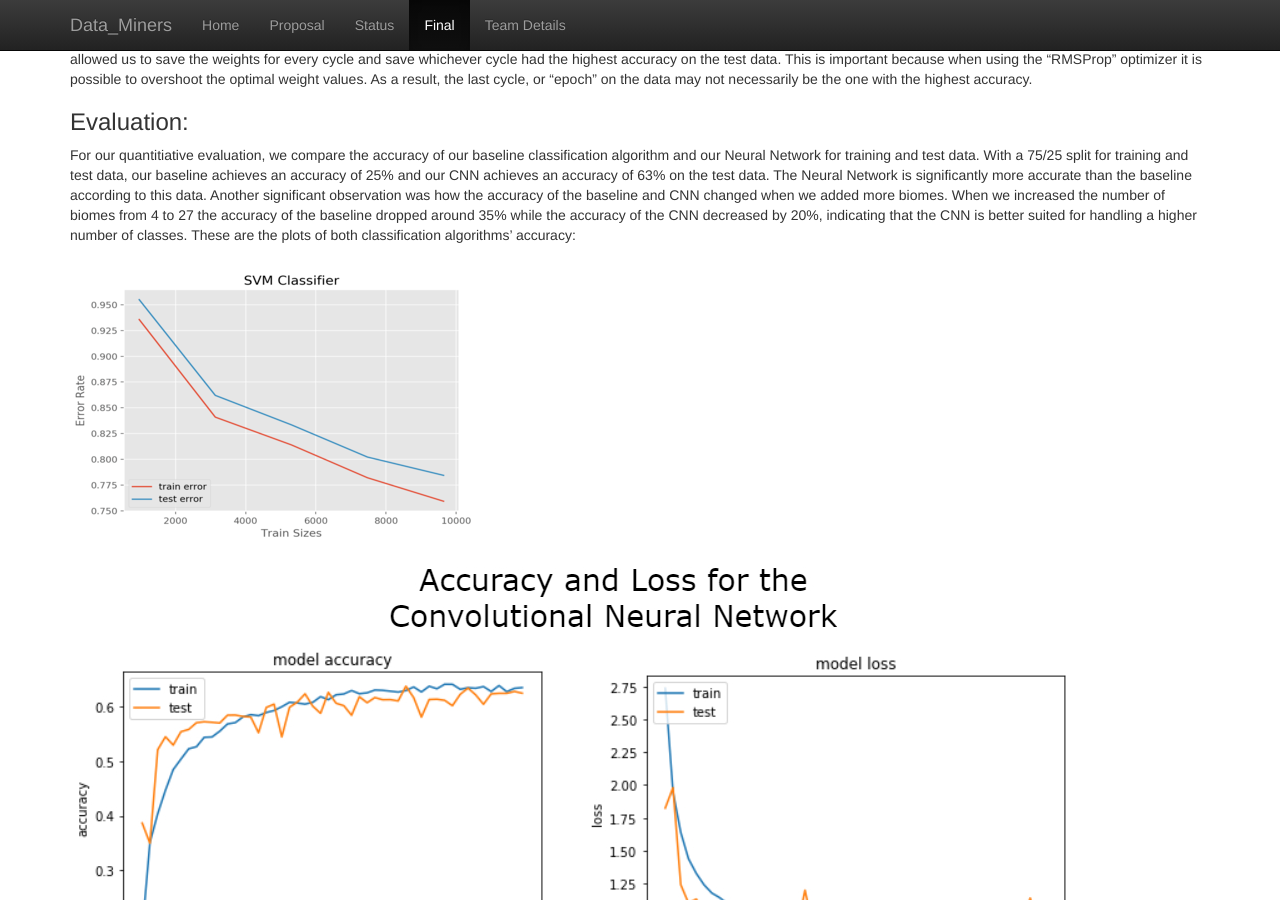
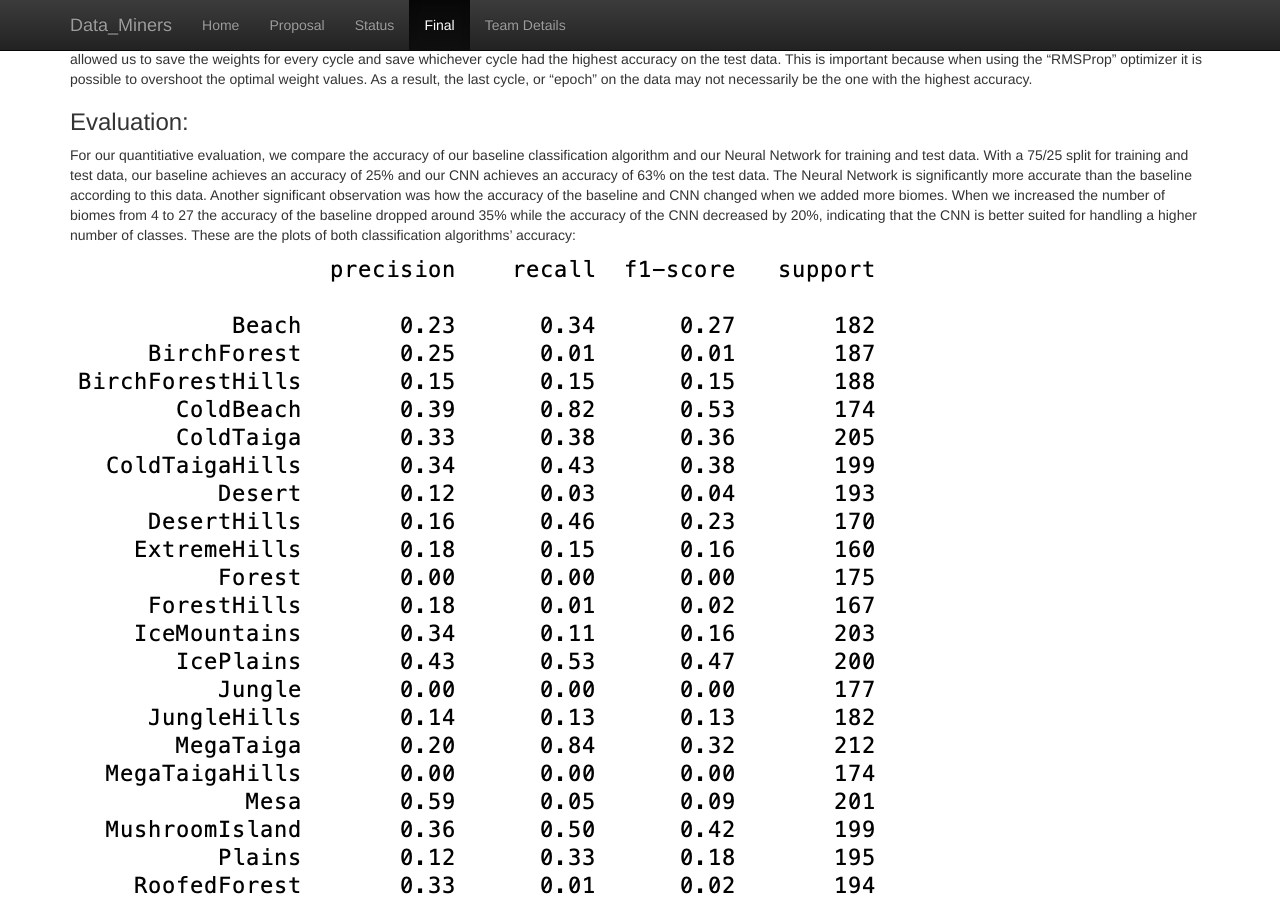
Before and after one commit to gordonyin1337/Data_Miners, a Jekyll site: the page built from docs/final.md, in a window 1280 px wide and 900 px high, scrolled down 1133 px. Built offline with Jekyll 4.4.1, drawn with Linux system fonts in a browser that asks for light colours.

Commit message:
Update final.md

```diff
--- a/docs/final.md
+++ b/docs/final.md
@@ -26,6 +26,7 @@ After creating the convolutional neural network we used the fit function with th
 ### Evaluation:
 For our quantitiative evaluation, we compare the accuracy of our baseline classification algorithm and our Neural Network for training and test data. With a 75/25 split for training and test data, our baseline achieves an accuracy of 25% and our CNN achieves an accuracy of 63% on the test data. The Neural Network is significantly more accurate than the baseline according to this data. Another significant observation was how the accuracy of the baseline and CNN changed when we added more biomes. When we increased the number of biomes from 4 to 27 the accuracy of the baseline dropped around 35% while the accuracy of the CNN decreased by 20%, indicating that the CNN is better suited for handling a higher number of classes. These are the plots of both classification algorithms’ accuracy:
 
+![](images/SVMclassification.png "SVM classification report")
 ![](images/svmnew.png "SVM training and test error")
 ![](images/finalgraph.jpg "CNN Loss and Accuracy")
 
```
